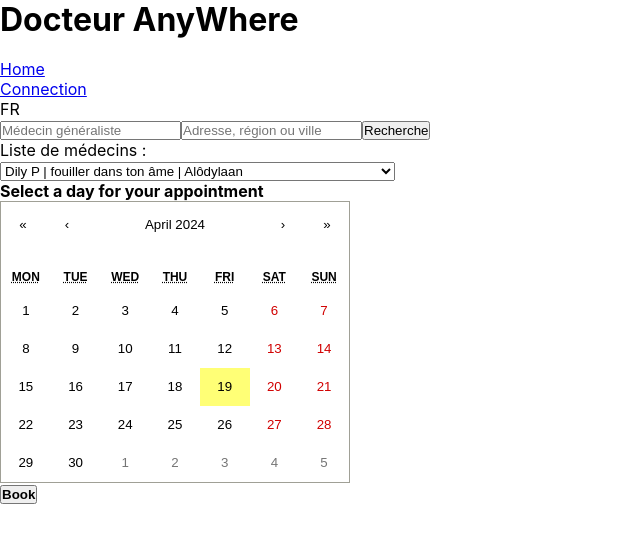
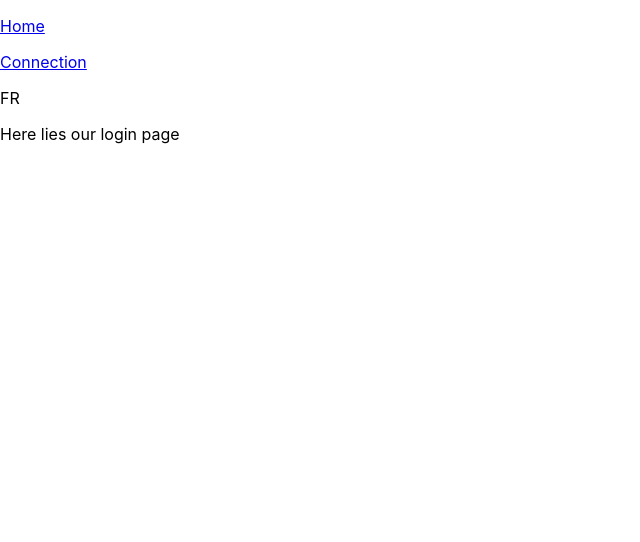
Before and after one commit to Dyluan/Doctor, a React (Create React App) app: page /login in a window 1280 px wide. Shown: the top 542 px of the page, without its empty margins (0-640 px from the left). Built offline with nearby package versions, Linux system fonts and the light colour scheme.

Commit message:
added Routes and Link components

```diff
--- a/src/Accueil.js
+++ b/src/Accueil.js
@@ -1,3 +1,15 @@
 import React from "react";
-import ReactDOM from "react-dom/client";
-import { createBrowserRouter, RouterProvider } from "react-router-dom";
+import Bandeau from './Bandeau';
+import Recherche from './Recherche';
+
+function Accueil() {
+    return (
+        <>
+            <h1>Docteur AnyWhere</h1>
+            <Bandeau />
+            <Recherche />
+        </>
+    )
+}
+
+export default Accueil;
--- a/src/App.js
+++ b/src/App.js
@@ -1,17 +1,17 @@
 import './App.css';
 import Calendar from 'react-calendar';
 import DoctorList from './DoctorList';
-import Recherche from './Recherche';
-import Bandeau from './Bandeau';
 import 'react-calendar/dist/Calendar.css';
 import React, {useState} from 'react';
+import { Route, Router, createBrowserRouter, createRoutesFromElements } from 'react-router-dom';
 
 function App() {
   return (
     <>
-      <h1>Docteur AnyWhere</h1><br />
-      <Bandeau />
-      <Recherche />
+      <Router>
+        <Route path='/' element={<Accueil />} />
+        <Route path='/login' element={<Login />} />
+      </Router>
 
       <DoctorList /><br />
       <h4>Select a day for your appointment</h4>
--- a/src/Bandeau.js
+++ b/src/Bandeau.js
@@ -1,10 +1,11 @@
 import React from "react";
+import { Link } from "react-router-dom";
 
 function Bandeau() {
     return (
         <>
-            <p><a href="/">Home</a></p>
-            <p><a href = "/account/login" >Connection</a></p>
+            <p><Link to='/'>Home</Link></p>
+            <p><Link to='/login'>Connection</Link></p>
             <p>FR</p>
         </>
     )
--- /dev/null
+++ b/src/Login.js
@@ -0,0 +1,13 @@
+import React from "react";
+import Bandeau from "./Bandeau";
+
+function Login() {
+    return (
+        <>
+            <Bandeau />
+            <p>Here lies our login page</p>
+        </>
+    )
+}
+
+export default Login;
--- a/src/index.js
+++ b/src/index.js
@@ -1,17 +1,29 @@
 import React from 'react';
 import ReactDOM from 'react-dom/client';
 import './index.css';
-import App from './App';
 import reportWebVitals from './reportWebVitals';
+import { Route, Routes, createBrowserRouter, createRoutesFromElements, BrowserRouter } from 'react-router-dom';
+import Accueil from './Accueil';
+import Login from './Login';
 
 const root = ReactDOM.createRoot(document.getElementById('root'));
 root.render(
-  <React.StrictMode>
-    <App />
-  </React.StrictMode>
+  <BrowserRouter>
+    <Routes>
+      <Route path='/' element={<Accueil />}/>
+      <Route path='/login' element={<Login />}/>
+    </Routes>
+  </BrowserRouter>
+
 );
 
 // If you want to start measuring performance in your app, pass a function
 // to log results (for example: reportWebVitals(console.log))
 // or send to an analytics endpoint. Learn more: https://bit.ly/CRA-vitals
 reportWebVitals();
+
+/*
+<React.StrictMode>
+    <App />
+  </React.StrictMode>
+  */
```
